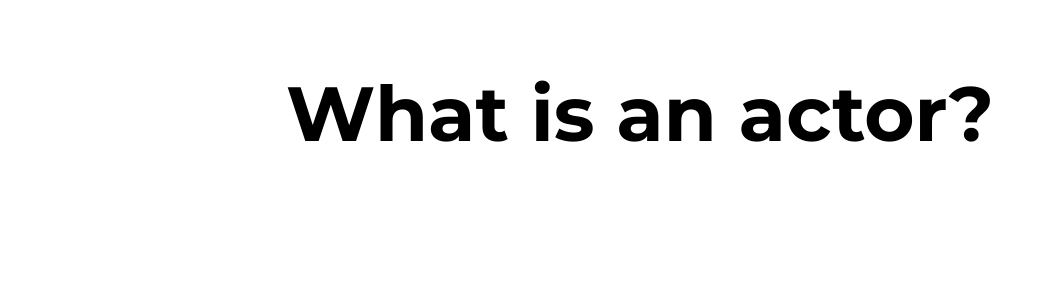
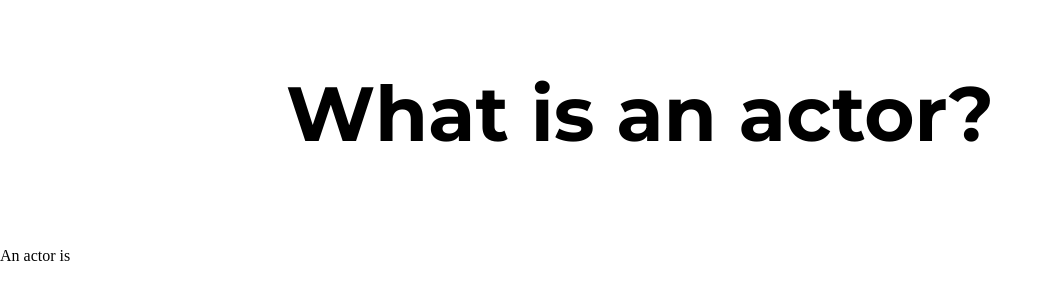
Before and after one commit to Meikul/seriousPortfolio, a plain HTML site: page index.html in a window 1280 px wide. Shown: the whole page, without its empty margins (0-1052 px from the left). Drawn offline with nearby package versions, Linux system fonts and the light colour scheme.

Commit message:
creating new CNAME

```diff
--- a/index.html
+++ b/index.html
@@ -18,6 +18,7 @@
 
   <div class="content">
     <h3 class="question"><span class="word what">What</span><span class="end">&nbsp;is an actor?</span></h3>
+    <p class="answer what">An actor is </p>
   </div>
 
   <script src="https://cdnjs.cloudflare.com/ajax/libs/jquery/3.1.0/jquery.min.js"></script>
```
Also changed, not shown: 1 other file.
